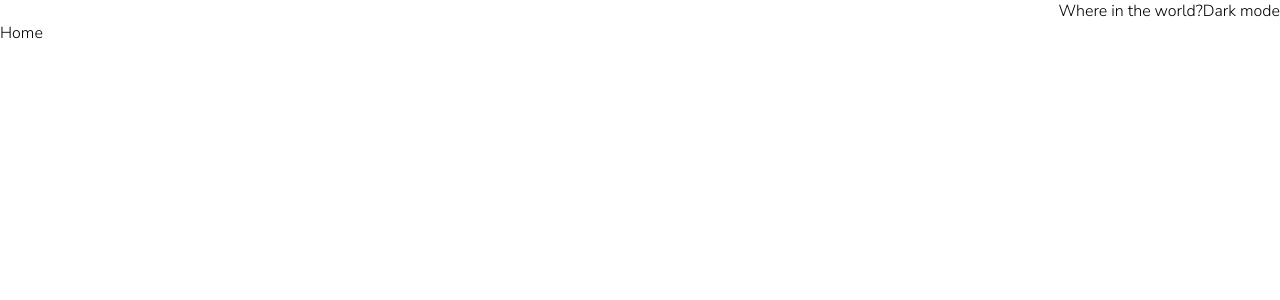
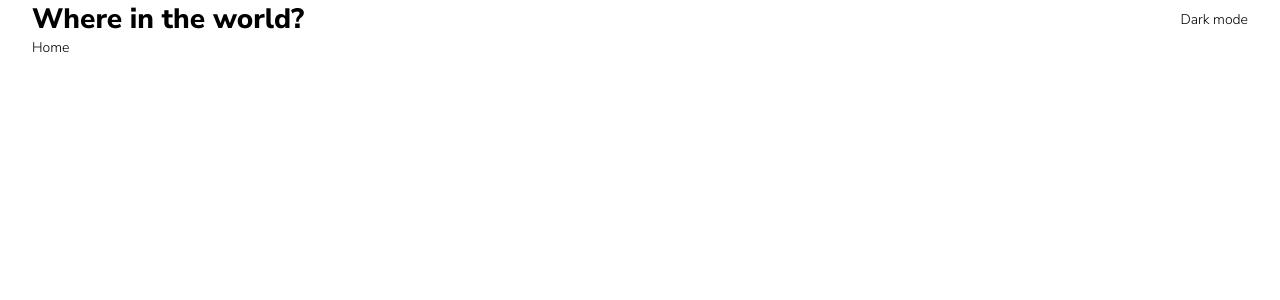
Before and after one commit to Rudenko93/countries, a React (Create React App) app: page / in a window 1280 px wide. Shown: the top 300 px of the page. Built offline with nearby package versions, Linux system fonts and the light colour scheme.

Commit message:
toggle theme

```diff
--- a/src/App.js
+++ b/src/App.js
@@ -18,7 +18,7 @@ const router = createBrowserRouter([
 function App() {
   return (
     <RouterProvider router={router}>
-      <div className="App">Home</div>
+      <div className="App"></div>
     </RouterProvider>
   )
 }
--- a/src/components/Header.css
+++ b/src/components/Header.css
@@ -1,26 +1,33 @@
-.maiin {
+[data-theme="dark"] {
+  --body-text: hsl(0, 0%, 100%);
+  --body-bg: hsl(207, 26%, 17%);
+  --body-ui: hsl(209, 23%, 22%);
+
+  --shadow: rgba(245, 245, 245, 0.2) 0 0 8px;
+}
+[data-theme="light"] {
+  --body-text: hsl(200, 15%, 8%);
+  --body-bg: hsl(0, 0%, 98%);
+  --body-ui: hsl(0, 0%, 100%);
+
+  --shadow: rgba(149, 157, 165, 0.2) 0px 8px 24px;
+}
+
+.main {
   display: flex;
+  align-items: center;
   flex-direction: column;
 }
 
-.wrapper {
+.container {
+  width: 100%;
   max-width: 1440px;
 }
-
 .header {
-  max-width: 1440px;
+  width: 100%;
 }
-.header-container {
+.headerContent {
   display: flex;
-
-  justify-content: flex-end;
+  justify-content: space-between;
   align-items: center;
-  flex-wrap: wrap;
 }
-
-.title {
-  display: inline-block;
-}
-
-.modeSwitcher {
-}
--- a/src/components/Header.jsx
+++ b/src/components/Header.jsx
@@ -1,14 +1,33 @@
+import { useEffect, useState } from "react"
 import { Outlet } from "react-router-dom"
 import "./Header.css"
 
 export const Header = () => {
+  const selectedTheme = localStorage.getItem("selected theme")
+
+  const [theme, setTheme] = useState(selectedTheme)
+
+  document.body.setAttribute("data-theme", theme)
+
+  const toggleTheme = () => {
+    if (theme === "light") {
+      setTheme("dark")
+      localStorage.setItem("selected theme", "dark")
+    } else {
+      localStorage.setItem("selected theme", "light")
+      setTheme("light")
+    }
+  }
+
   return (
-    <div className="maiin">
-      <div className="wrapper">
+    <div className="main">
+      <div className="container">
         <div className="header">
-          <div className="header-container">
-            <div className="title ">Where in the world?</div>
-            <div className="modeSwitcher ">Dark mode</div>
+          <div className="headerContent">
+            <h1 className="title ">Where in the world?</h1>
+            <div className="modeSwitcher" onClick={toggleTheme}>
+              Dark mode
+            </div>
           </div>
           <Outlet />
         </div>
--- a/src/index.css
+++ b/src/index.css
@@ -6,11 +6,26 @@
   box-sizing: border-box;
 }
 
+[data-theme="dark"] {
+  --body-text: hsl(0, 0%, 100%);
+  --body-bg: hsl(207, 26%, 17%);
+  --body-ui: hsl(209, 23%, 22%);
+  --shadow: rgba(245, 245, 245, 0.2) 0 0 8px;
+}
+
+[data-theme="light"] {
+  --body-text: hsl(200, 15%, 8%);
+  --body-bg: hsl(0, 0%, 98%);
+  --body-ui: hsl(0, 0%, 100%);
+  --shadow: rgba(149, 157, 165, 0.2) 0px 8px 24px;
+}
+
 body {
+  margin: 0 2rem;
   font-family: "Nunito Sans", sans-serif;
   display: flex;
   flex-direction: column;
-  /* min-width: 100vh; */
-  /* align-items: center;
-  justify-content: center; */
+  color: var(--body-text);
+  font-size: 14px;
+  background-color: var(--body-bg);
 }
```
